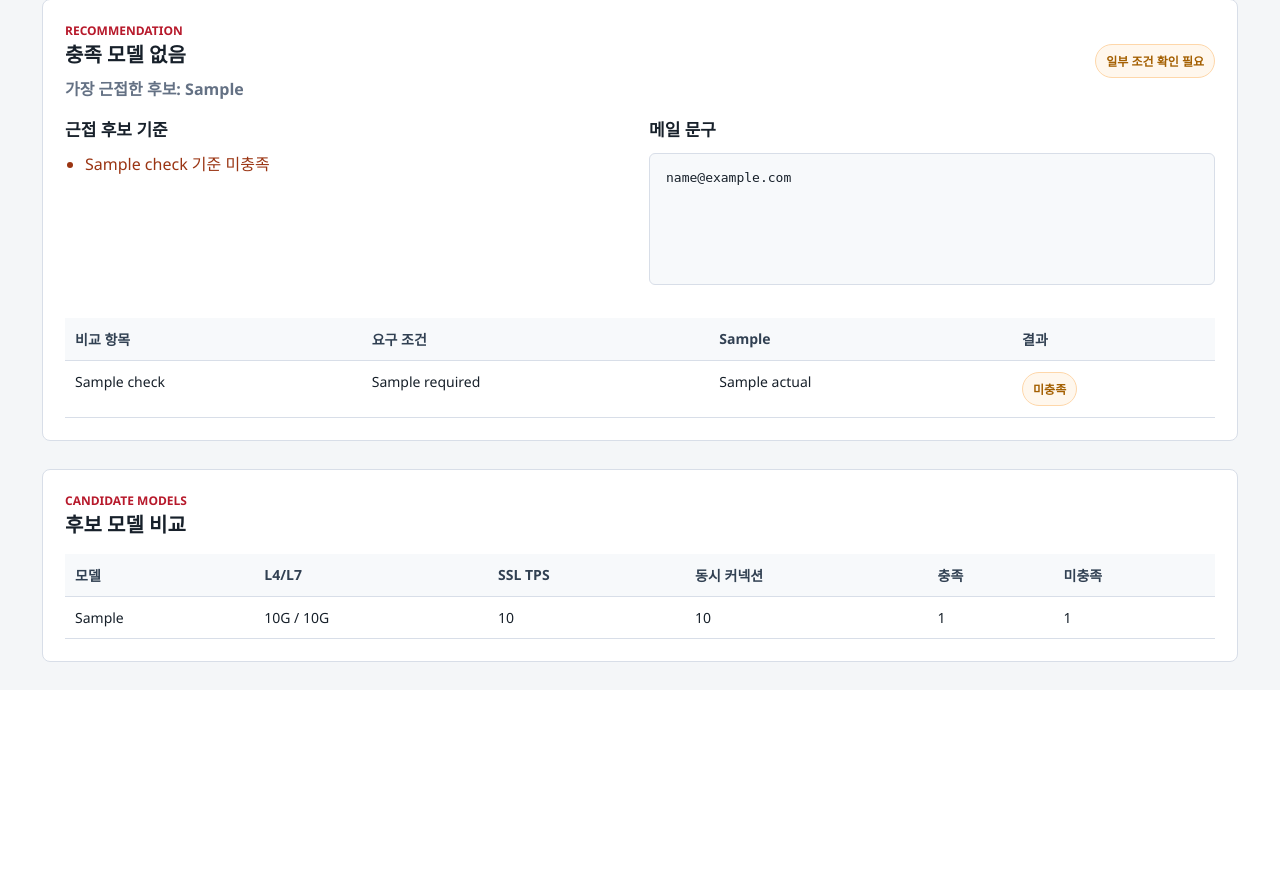
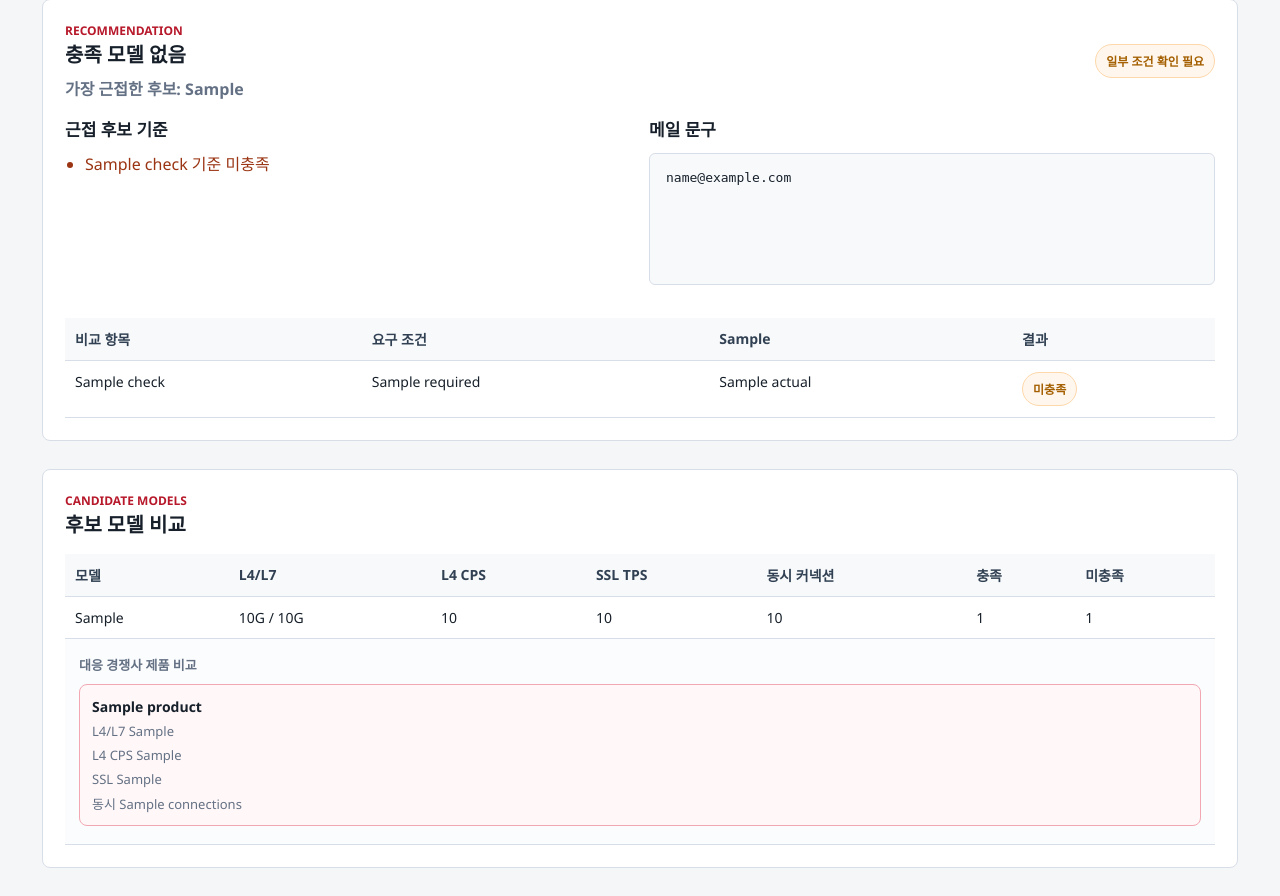
Before and after one commit to RaonL/RFQ, a Flask app: template templates/index.html in a window 1280 px wide. Shown: the part 694-1590 px from the top of the page. Before the commit the page ends 1356 px from the top, so only its background shows below. Run offline with Flask 3, Linux system fonts and the light colour scheme; the template is opened without the code that fills it: most values are stand-ins (such as "Sample title", 1, 10 or a date in 2020).

Commit message:
Show competitor products for candidate models

```diff
--- a/app.py
+++ b/app.py
@@ -360,9 +360,48 @@ def evaluate_model(model, requirements):
     }
 
 
+def comparison_for_model(model_name, reference):
+    for comparison in reference.get("comparisons", []):
+        if comparison.get("f5_model") == model_name:
+            return comparison
+    return None
+
+
+def metric_value(comparison, metric_name, product_name):
+    if not comparison:
+        return "-"
+    for row in comparison.get("rows", []):
+        if row.get("metric") == metric_name:
+            return row.get("values", {}).get(product_name, "-") or "-"
+    return "-"
+
+
+def competitor_summary(model_name, reference):
+    comparison = comparison_for_model(model_name, reference)
+    if not comparison:
+        return []
+
+    products = [comparison.get("f5_model", "")] + comparison.get("competitors", [])
+    return [
+        {
+            "product": product,
+            "l4_l7": metric_value(comparison, "L4/L7 Throughput", product),
+            "l4_cps": metric_value(comparison, "L4 CPS", product),
+            "ssl_tps": metric_value(comparison, "SSL TPS (RSA 2K)", product)
+            if metric_value(comparison, "SSL TPS (RSA 2K)", product) != "-"
+            else metric_value(comparison, "SSL TPS RSA 2K", product),
+            "connections": metric_value(comparison, "동시 커넥션", product),
+        }
+        for product in products
+        if product
+    ]
+
+
 def recommend_model(requirements, reference):
     models = [normalize_model(model) for model in reference.get("f5_models", [])]
     evaluations = [evaluate_model(model, requirements) for model in models]
+    for evaluation in evaluations:
+        evaluation["competitors"] = competitor_summary(evaluation["model"]["model"], reference)
     evaluations.sort(
         key=lambda item: (
             0 if item["all_passed"] else 1,
--- a/static/styles.css
+++ b/static/styles.css
@@ -266,6 +266,46 @@ tfoot td {
   margin-top: 22px;
 }
 
+.competitor-row td {
+  background: #fbfcfe;
+  padding: 16px 14px 18px;
+}
+
+.competitor-title {
+  margin-bottom: 10px;
+  color: var(--muted);
+  font-size: 13px;
+  font-weight: 800;
+}
+
+.competitor-grid {
+  display: grid;
+  grid-template-columns: repeat(auto-fit, minmax(190px, 1fr));
+  gap: 10px;
+}
+
+.competitor-card {
+  display: grid;
+  gap: 6px;
+  min-height: 132px;
+  border: 1px solid var(--line);
+  border-radius: 8px;
+  padding: 12px;
+  background: #ffffff;
+  color: var(--muted);
+  font-size: 13px;
+}
+
+.competitor-card strong {
+  color: var(--ink);
+  font-size: 14px;
+}
+
+.competitor-card.f5-card {
+  border-color: #f1a8b2;
+  background: #fff7f8;
+}
+
 .summary-grid {
   display: grid;
   grid-template-columns: minmax(320px, 1fr) minmax(320px, 1fr);
--- a/templates/index.html
+++ b/templates/index.html
@@ -138,6 +138,7 @@
               <tr>
                 <th>모델</th>
                 <th>L4/L7</th>
+                <th>L4 CPS</th>
                 <th>SSL TPS</th>
                 <th>동시 커넥션</th>
                 <th>충족</th>
@@ -149,11 +150,30 @@
                 <tr>
                   <td>{{ item.model.display_model }}</td>
                   <td>{{ item.model.l4_gbps|int }}G / {{ item.model.l7_gbps|int }}G</td>
+                  <td>{{ "{:,.0f}".format(item.model.l4_cps) }}</td>
                   <td>{{ "{:,.0f}".format(item.model.ssl_tps) }}</td>
                   <td>{{ "{:,.0f}".format(item.model.concurrent_connections) }}</td>
                   <td>{{ item.passed_count }}</td>
                   <td>{{ item.failed_count }}</td>
                 </tr>
+                {% if item.competitors %}
+                  <tr class="competitor-row">
+                    <td colspan="7">
+                      <div class="competitor-title">대응 경쟁사 제품 비교</div>
+                      <div class="competitor-grid">
+                        {% for competitor in item.competitors %}
+                          <div class="competitor-card {% if loop.first %}f5-card{% endif %}">
+                            <strong>{{ competitor.product }}</strong>
+                            <span>L4/L7 {{ competitor.l4_l7 }}</span>
+                            <span>L4 CPS {{ competitor.l4_cps }}</span>
+                            <span>SSL {{ competitor.ssl_tps }}</span>
+                            <span>동시 {{ competitor.connections }}</span>
+                          </div>
+                        {% endfor %}
+                      </div>
+                    </td>
+                  </tr>
+                {% endif %}
               {% endfor %}
             </tbody>
           </table>
```
